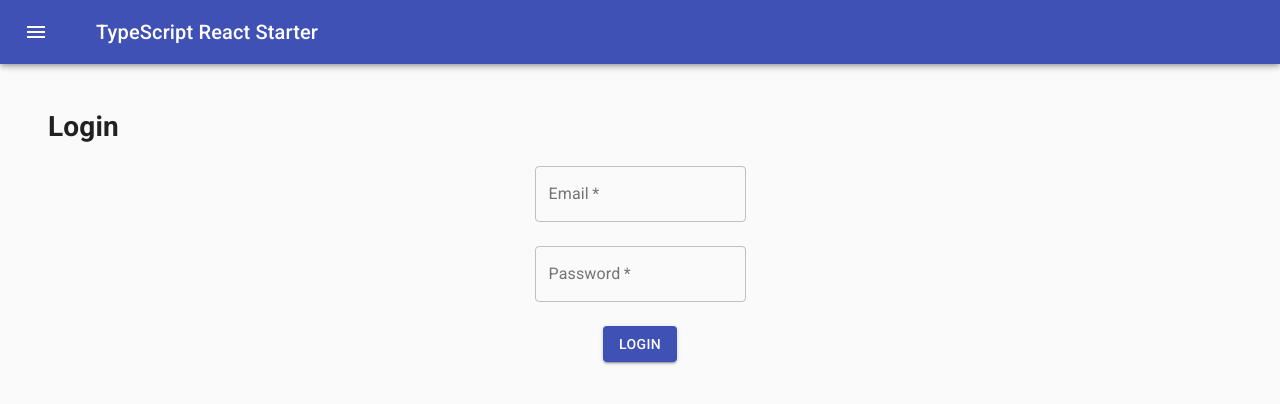
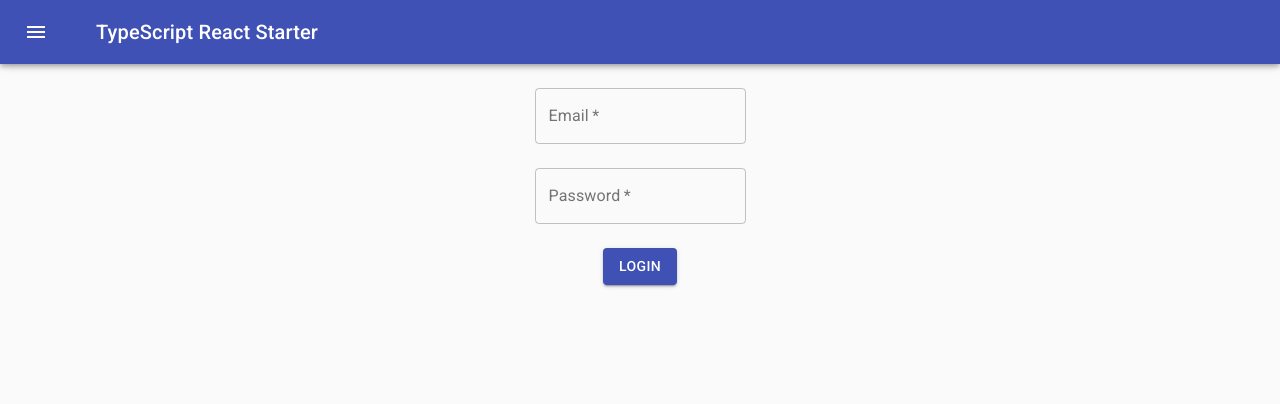
Before and after one commit to carwbrown/ts-cra, a React (Create React App) app: page /login in a window 1280 px wide. Shown: the top 404 px of the page. Built offline with nearby package versions, Linux system fonts and the light colour scheme.

Commit message:
remove login title

```diff
--- a/src/app/Login.tsx
+++ b/src/app/Login.tsx
@@ -26,7 +26,6 @@ const Login = () => {
 
   return (
     <Container>
-      <h1>Login</h1>
       <Grid
         container
         direction="column"
```
